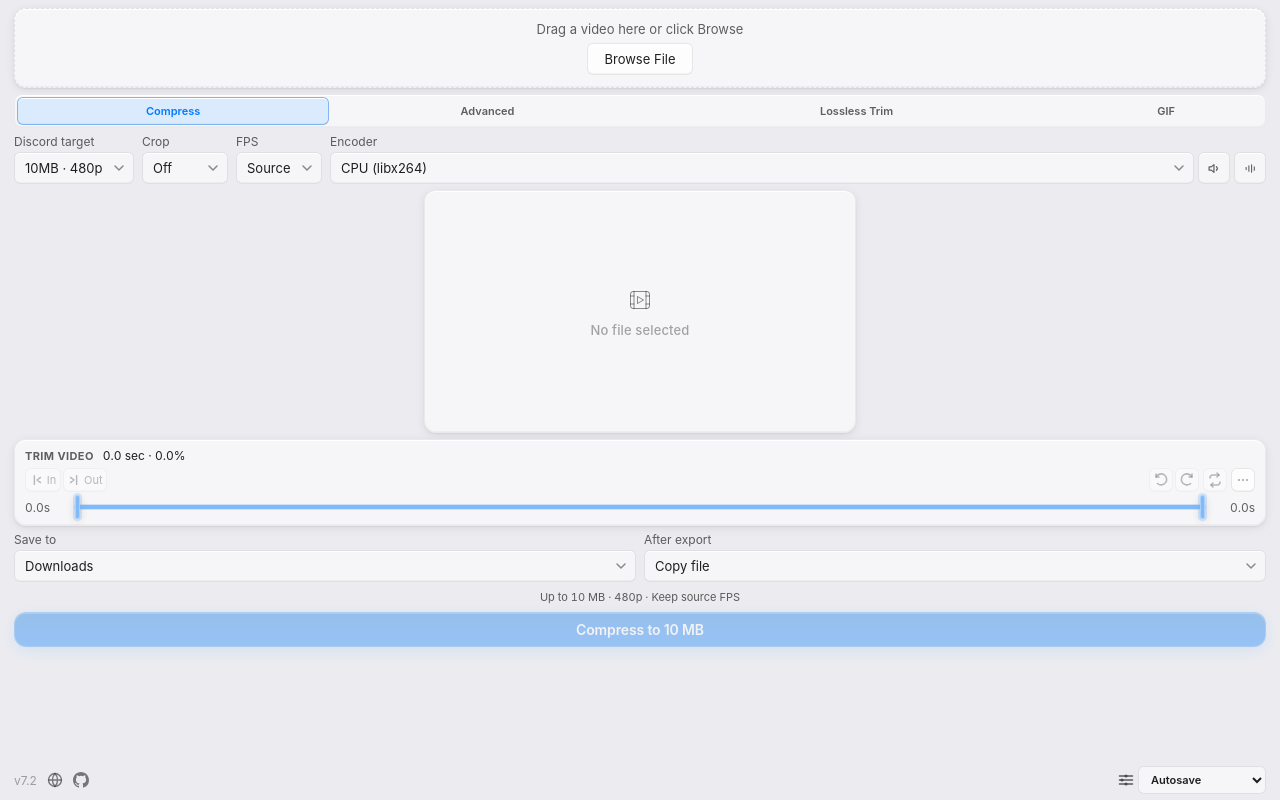
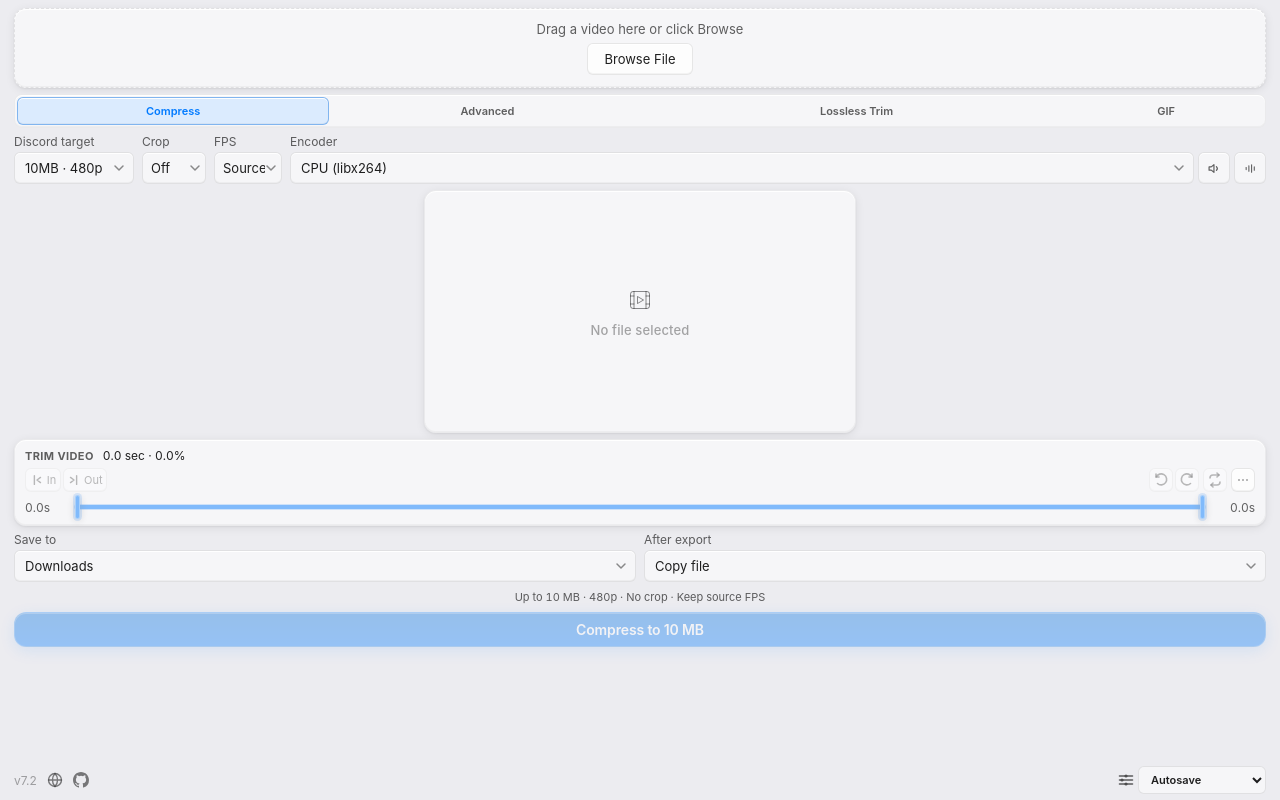
Before and after one commit to cyroz1/vidcord, a React (Vite) app: page / in a window 1280 px wide. Built offline with nearby package versions, Linux system fonts and the light colour scheme.

Commit message:
Refine FPS options, crop summaries, and preview sizing

```diff
--- a/src/App.css
+++ b/src/App.css
@@ -582,10 +582,21 @@ select optgroup {
   }
 }
 
-.settings-row .fps-label,
 .settings-row .crop-label {
-  flex: 0 0 86px;
-  min-width: 86px;
+  flex: 0 0 64px;
+  min-width: 64px;
+}
+
+.settings-row .fps-label {
+  flex: 0 0 68px;
+  min-width: 68px;
+}
+
+.settings-row .crop-label select,
+.settings-row .fps-label select {
+  padding-left: 8px;
+  padding-right: 16px;
+  background-position: right 4px center;
 }
 
 .settings-row .target-label {
--- a/src/App.tsx
+++ b/src/App.tsx
@@ -465,7 +465,7 @@ export default function App() {
   const standardFpsOptions = useMemo(
     () =>
       FPS_OPTIONS.filter(
-        (option) => option.fps === null || sourceFrameRate === null || option.fps <= sourceFrameRate
+        (option) => option.fps === null || sourceFrameRate === null || option.fps < sourceFrameRate
       ),
     [sourceFrameRate]
   );
@@ -555,19 +555,22 @@ export default function App() {
   const selectedGifPreset = GIF_PRESETS[gifQualityIdx] ?? GIF_PRESETS[0];
   const advancedTargetSize = Number(advSize.trim());
   const hasAdvancedTargetSize = Number.isFinite(advancedTargetSize) && advancedTargetSize > 0;
+  const cropSummary = cropAspectRatio === "off" ? "No crop" : cropAspectRatio;
   const exportSummary = gifMode
-    ? `GIF · up to ${selectedGifPreset.size_mb} MB · ${gifFps} fps`
+    ? `GIF · up to ${selectedGifPreset.size_mb} MB · ${cropSummary} · ${gifFps} fps`
     : losslessTrim
       ? "Original quality · keyframe-aligned trim"
       : advancedMode
-        ? `${hasAdvancedTargetSize ? `Up to ${advancedTargetSize} MB` : "Source bitrate"} · ${advResolution} · ${
+        ? `${hasAdvancedTargetSize ? `Up to ${advancedTargetSize} MB` : "Source bitrate"} · ${advResolution} · ${cropSummary} · ${
             advFps.trim() ? `${advFps.trim()} fps` : "Keep source FPS"
           }`
         : `Up to ${selectedQualityPreset.size_mb} MB · ${
             selectedQualityPreset.target_h
               ? `${selectedQualityPreset.target_h}p`
               : "Native resolution"
-          } · ${standardFpsValue === "off" ? "Keep source FPS" : `${standardFpsValue} fps`}`;
+          } · ${cropSummary} · ${
+            standardFpsValue === "off" ? "Keep source FPS" : `${standardFpsValue} fps`
+          }`;
   const readyActionLabel = gifMode
     ? `Create ${selectedGifPreset.size_mb} MB GIF`
     : losslessTrim
@@ -1551,7 +1554,8 @@ export default function App() {
       targetSize = preset.size_mb;
       targetH = preset.target_h;
       encoderName = encoders[encoderIdx]?.name ?? "libx264";
-      const selectedFps = FPS_OPTIONS.find((option) => option.value === fpsOption)?.fps ?? null;
+      const selectedFps =
+        FPS_OPTIONS.find((option) => option.value === standardFpsValue)?.fps ?? null;
       if (selectedFps !== null && (sourceFrameRate === null || selectedFps <= sourceFrameRate)) {
         outputFps = selectedFps;
       }
@@ -1776,7 +1780,7 @@ export default function App() {
     advResolution,
     advFps,
     advEncoder,
-    fpsOption,
+    standardFpsValue,
     sourceFrameRate,
     qualityIdx,
     encoderIdx,
--- a/src/components/PreviewPane.tsx
+++ b/src/components/PreviewPane.tsx
@@ -30,9 +30,14 @@ import {
 } from "../previewScrub";
 
 const FIXED_PREVIEW_CSS_WIDTH = 432;
-const FIXED_PREVIEW_CSS_HEIGHT = 243;
-const FILMSTRIP_PREVIEW_WIDTH = 432;
-const FILMSTRIP_PREVIEW_HEIGHT = 244;
+const PREVIEW_ASPECT_WIDTH = 16;
+const PREVIEW_ASPECT_HEIGHT = 9;
+const PREVIEW_PIXEL_WIDTH_STEP = 32;
+const PREVIEW_MIN_PIXEL_WIDTH = 448;
+const PREVIEW_MAX_PIXEL_WIDTH = 960;
+const FILMSTRIP_PREVIEW_WIDTH = PREVIEW_MIN_PIXEL_WIDTH;
+const FILMSTRIP_PREVIEW_HEIGHT =
+  (FILMSTRIP_PREVIEW_WIDTH * PREVIEW_ASPECT_HEIGHT) / PREVIEW_ASPECT_WIDTH;
 const MAX_GENERATED_PREVIEW_CLIP_SECONDS = 12;
 const MEDIA_SEEK_EPSILON_SECONDS = 1 / 240;
 
@@ -49,7 +54,7 @@ const containerStyle: React.CSSProperties = {
   width: "100%",
   maxWidth: `${FIXED_PREVIEW_CSS_WIDTH}px`,
   height: "auto",
-  aspectRatio: "16 / 9",
+  aspectRatio: `${PREVIEW_ASPECT_WIDTH} / ${PREVIEW_ASPECT_HEIGHT}`,
   flexShrink: 0,
   display: "flex",
   alignItems: "center",
@@ -310,10 +315,20 @@ const PreviewPane = forwardRef<PreviewHandle, Props>(function PreviewPane(
 
   const getPreviewPixelSize = useCallback(() => {
     const scale = Math.min(2, Math.max(1, window.devicePixelRatio || 1));
-    const even = (value: number) => Math.ceil(value / 2) * 2;
+    // 432x243 is an exact 16:9 CSS frame, but FFmpeg requires even output
+    // dimensions and would round the height to 244. Use the next even 16:9
+    // pair instead so contain never creates side gaps around a source frame.
+    const width = Math.min(
+      PREVIEW_MAX_PIXEL_WIDTH,
+      Math.max(
+        PREVIEW_MIN_PIXEL_WIDTH,
+        Math.round((FIXED_PREVIEW_CSS_WIDTH * scale) / PREVIEW_PIXEL_WIDTH_STEP) *
+          PREVIEW_PIXEL_WIDTH_STEP
+      )
+    );
     return {
-      width: even(FIXED_PREVIEW_CSS_WIDTH * scale),
-      height: even(FIXED_PREVIEW_CSS_HEIGHT * scale),
+      width,
+      height: (width * PREVIEW_ASPECT_HEIGHT) / PREVIEW_ASPECT_WIDTH,
     };
   }, []);
 
```
Also changed, not shown: 2 other files (tests, documents, lock files or other folders).
